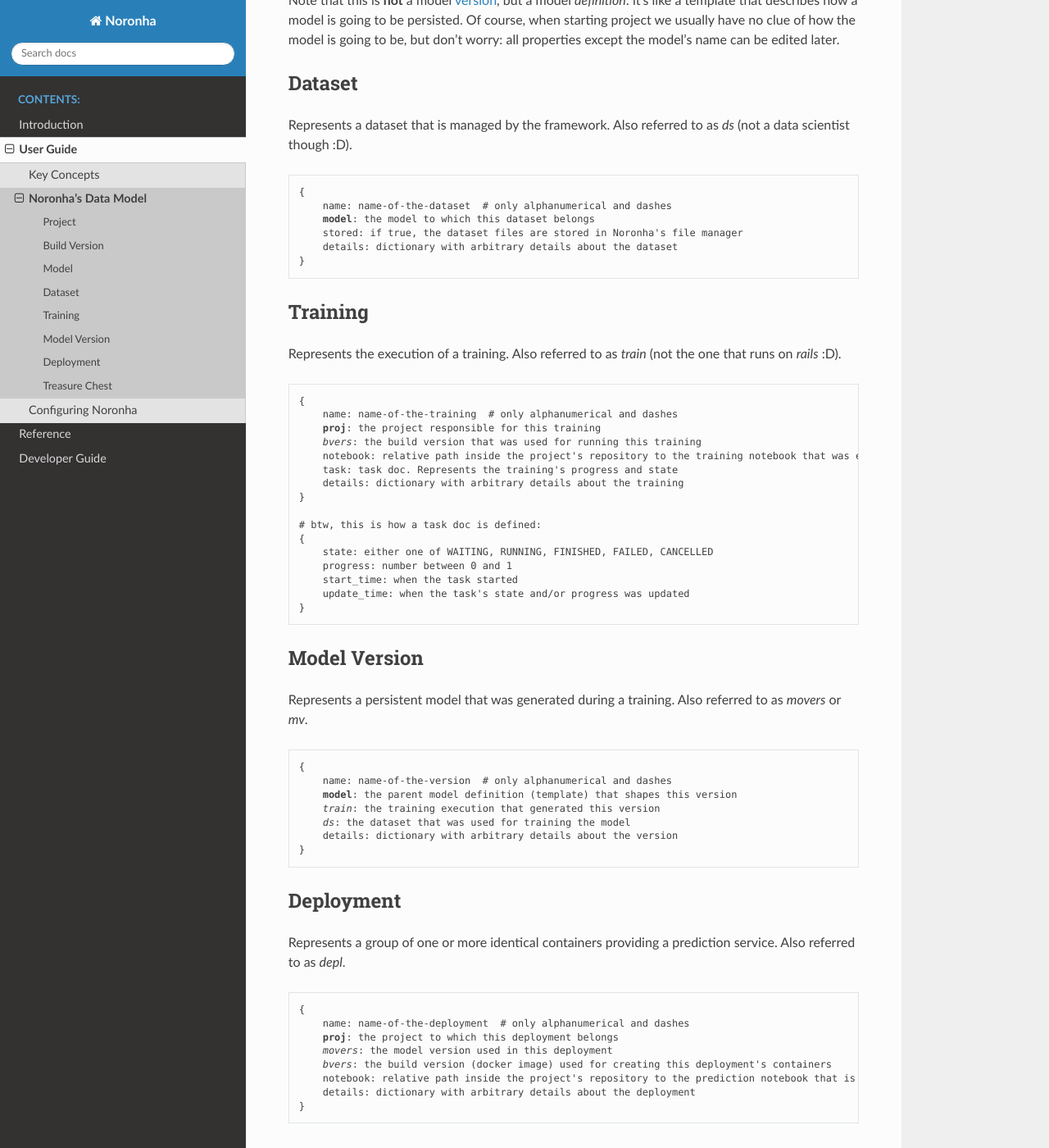
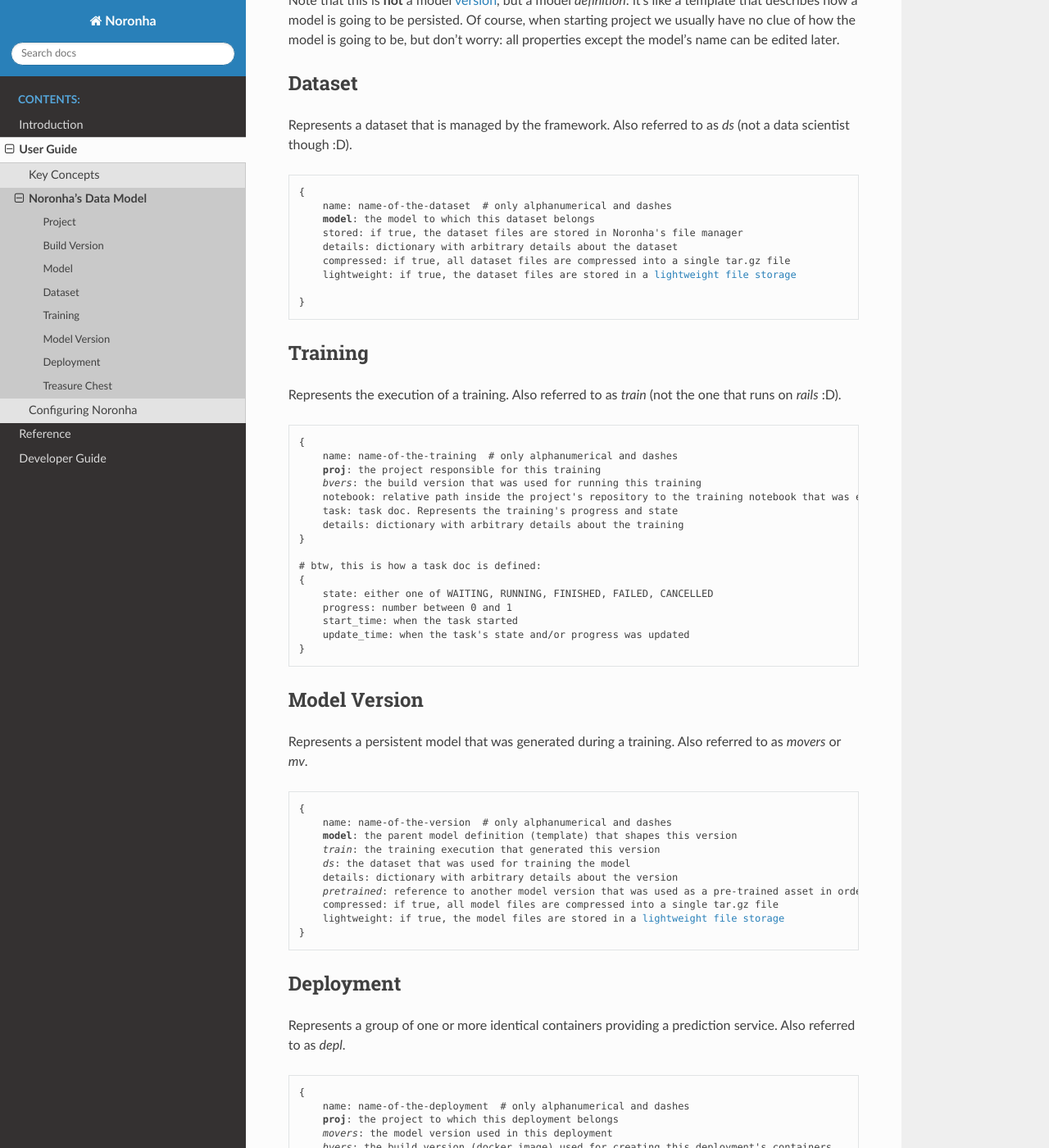
Before and after one commit to noronha-dataops/noronha, a Sphinx documentation site: the page built from docs/source/guide/data_model.rst, in a window 1280 px wide and 1400 px high, scrolled down 1880 px. Shown: the whole window at 82% size. Built offline with Sphinx 7.4.7 and the Read the Docs theme 2.0.0, drawn with Linux system fonts in a browser that asks for light colours; pages that are not in the unit, such as notebooks, are missing from menus.

Commit message:
documenting lightweight options

```diff
--- a/docs/source/guide/data_model.rst
+++ b/docs/source/guide/data_model.rst
@@ -81,6 +81,9 @@ Represents a dataset that is managed by the framework. Also referred to as *ds*
         **model**: the model to which this dataset belongs
         stored: if true, the dataset files are stored in Noronha's file manager
         details: dictionary with arbitrary details about the dataset
+        compressed: if true, all dataset files are compressed into a single tar.gz file
+        lightweight: if true, the dataset files are stored in a :ref:`lightweight file storage <lightweight-store>`
+
     }
 
 Training
@@ -120,6 +123,9 @@ Represents a persistent model that was generated during a training. Also referre
         *train*: the training execution that generated this version
         *ds*: the dataset that was used for training the model
         details: dictionary with arbitrary details about the version
+        *pretrained*: reference to another model version that was used as a pre-trained asset in order to train this one
+        compressed: if true, all model files are compressed into a single tar.gz file
+        lightweight: if true, the model files are stored in a :ref:`lightweight file storage <lightweight-store>`
     }
 
 Deployment
```
Also changed, not shown: docs/source/reference/cli.rst (+17 -6 lines).
